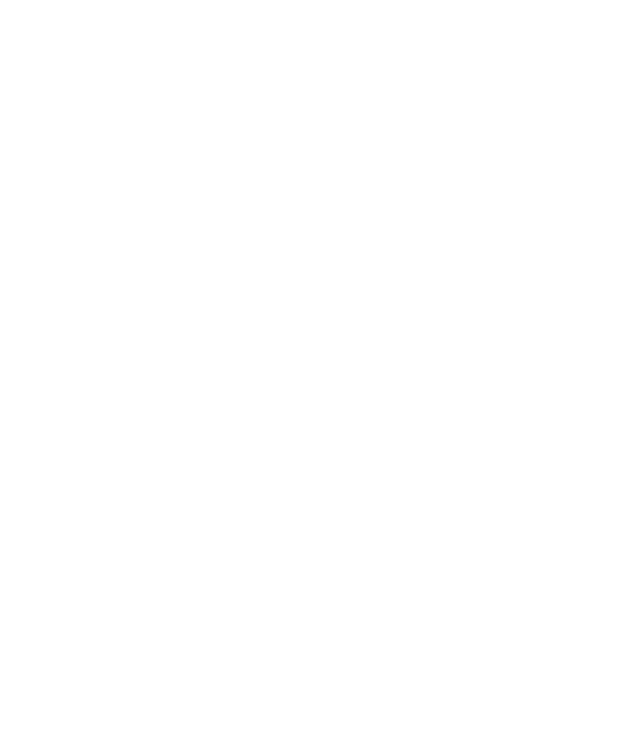
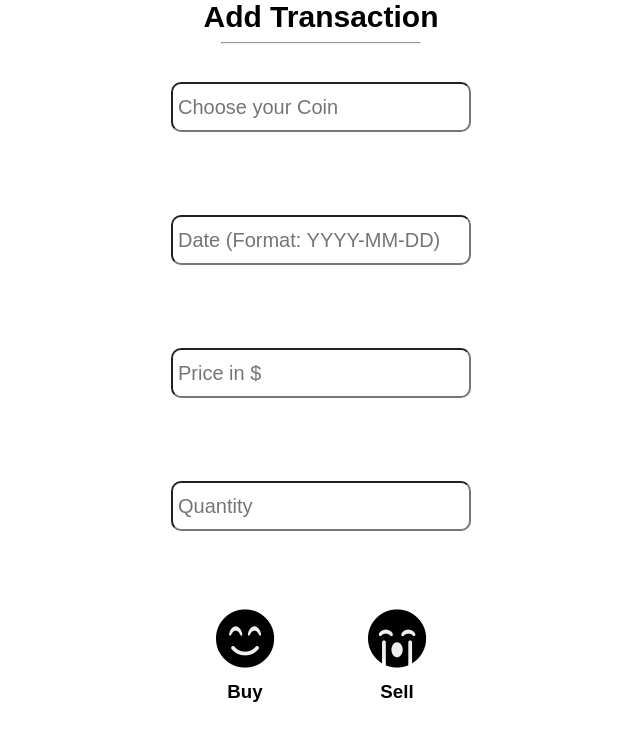
Before and after one commit to evinku/cryptofolio, a React (Create React App) app: page /add_transaction in a window 1280 px wide. Shown: the top 740 px of the page, without its empty margins (319-959 px from the left). Built offline with nearby package versions, Linux system fonts and the light colour scheme; a web font is replaced by a local one.

Commit message:
create form

```diff
--- a/src/addTransaction/ActionButton.js
+++ b/src/addTransaction/ActionButton.js
@@ -3,21 +3,33 @@
 import styled from "styled-components";
 
 const StyledButton = styled.button`
+  display:flex;
+  justify-content: center;
+  align-items: center;
   width: 48px;
   height: 48px;
   border-radius: 50%;
   border: none;
-  color: ${props => (props.active ? "goldenrod" : "black")};
-  font-size: 20px;
+  /*color: ${props => (props.active ? "goldenrod" : "black")};*/
   cursor: pointer;
-  box-shadow: 4px 4px 6px rgba(0, 0, 0, 0.5);
+
 `;
 
-function ActionButton({ icon, active, onClick, className }) {
+const StyledGroup = styled.div`
+  display: flex;
+  flex-direction: column;
+  align-items: center;
+  justify-content: center;
+`;
+
+function ActionButton({ icon, active, onClick, className, type }) {
   return (
-    <StyledButton className={className} active={active} onClick={onClick}>
-      <i className={`fas ${icon}`} />
-    </StyledButton>
+    <StyledGroup>
+      <StyledButton className={className} active={active} onClick={onClick}>
+        <i className={`fas ${icon}`} />
+      </StyledButton>
+      <h3>{type}</h3>
+    </StyledGroup>
   );
 }
 
--- a/src/addTransaction/AddTransactionPage.js
+++ b/src/addTransaction/AddTransactionPage.js
@@ -0,0 +1,16 @@
+import PropTypes from "prop-types";
+import React from "react";
+import styled from "styled-components";
+import Title from "../components/Title";
+import Form from "./Form";
+
+function AddTransactionPage({ onClick }) {
+  return (
+    <>
+      <Title size="L">Add Transaction</Title>
+      <Form onClick={onClick} />
+    </>
+  );
+}
+
+export default AddTransactionPage;
--- a/src/addTransaction/Form.js
+++ b/src/addTransaction/Form.js
@@ -0,0 +1,95 @@
+import PropTypes from "prop-types";
+import React from "react";
+import styled from "styled-components";
+import ActionButton from "./ActionButton";
+
+const BuyButton = styled(ActionButton).attrs({
+  icon: "fa-smile-beam",
+  type: "Buy"
+})`
+  font-size: 60px;
+`;
+
+const SellButton = styled(ActionButton).attrs({
+  icon: "fa-sad-cry",
+  type: "Sell"
+})`
+  font-size: 60px;
+`;
+
+const ButtonGroup = styled.div`
+  width: 200px;
+  display: flex;
+  justify-content: space-between;
+`;
+
+const AddTransactionForm = styled.form`
+  display: flex;
+  flex-direction: column;
+  align-items: center;
+  justify-content: space-between;
+  height: 80vh;
+`;
+
+const StyledInput = styled.input`
+  width: 300px;
+  height: 50px;
+  border-radius: 10px;
+  font-size: 20px;
+  padding: 5px;
+`;
+
+function Form({ onClick }) {
+  const [formData, setFormdata] = React.useState({
+    coin: "",
+    price: "",
+    quantity: "",
+    date: ""
+  });
+
+  function handleChange(event) {
+    setFormdata({ ...formData, [event.target.name]: event.target.value });
+  }
+  function handleBuyClick(event) {
+    event.preventDefault();
+    formData.type = "buy";
+    onClick(formData);
+  }
+
+  function handleSellClick(event) {
+    event.preventDefault();
+    formData.type = "sell";
+    onClick(formData);
+  }
+
+  return (
+    <AddTransactionForm onSubmit={handleBuyClick}>
+      <StyledInput
+        onChange={handleChange}
+        name="coin"
+        placeholder="Choose your Coin"
+      />
+      <StyledInput
+        onChange={handleChange}
+        name="date"
+        placeholder="Date (Format: YYYY-MM-DD)"
+      />
+      <StyledInput
+        onChange={handleChange}
+        name="price"
+        placeholder="Price in $"
+      />
+      <StyledInput
+        onChange={handleChange}
+        name="quantity"
+        placeholder="Quantity"
+      />
+      <ButtonGroup>
+        <BuyButton onClick={handleBuyClick} />
+        <SellButton onClick={handleSellClick} />
+      </ButtonGroup>
+    </AddTransactionForm>
+  );
+}
+
+export default Form;
--- /dev/null
+++ b/src/addTransaction/Form.mdx
@@ -0,0 +1,21 @@
+---
+name: Form
+menu: Components
+---
+
+import { Props, Playground } from "docz";
+import Form from "./Form";
+
+import GlobalStyles from "../app/GlobalStyle";
+
+<GlobalStyles />
+
+# ActionButton
+
+<Props of={Form} />
+
+## Test Usage
+
+<Playground>
+  <Form />
+</Playground>
--- a/src/app/App.js
+++ b/src/app/App.js
@@ -3,20 +3,32 @@
 import React from "react";
 import MarketsPage from "../markets/MarketsPage";
 import GlobalStyles from "./GlobalStyle";
+import AddTransactionPage from "../addTransaction/AddTransactionPage";
 
 const Grid = styled.div`
   display: grid;
   grid-template-rows: auto 48px;
-  height: 100vh;
 `;
 
 function App() {
+  const [transactions, setTransactions] = React.useState("");
+
+  function handleOnClick(transaction) {
+    console.log(transaction);
+  }
+
   return (
     <Router>
       <GlobalStyles />
       <Grid>
         <Switch>
           <Route path="/markets" render={props => <MarketsPage {...props} />} />
+          <Route
+            path="/add_transaction"
+            render={props => (
+              <AddTransactionPage {...props} onClick={handleOnClick} />
+            )}
+          />
         </Switch>
       </Grid>
     </Router>
--- a/src/components/Title.js
+++ b/src/components/Title.js
@@ -21,12 +21,13 @@
 const StyledHr = styled.hr`
   width: 200px;
   margin-bottom: 30px;
+  height: 1px;
 `;
 
-function Title({ size, children, className }) {
+function Title({ size, children, className, ...props }) {
   return (
     <>
-      <StyledTitle size={size} className={className}>
+      <StyledTitle size={size} className={className} {...props}>
         {children}
       </StyledTitle>
       <StyledHr />
```
